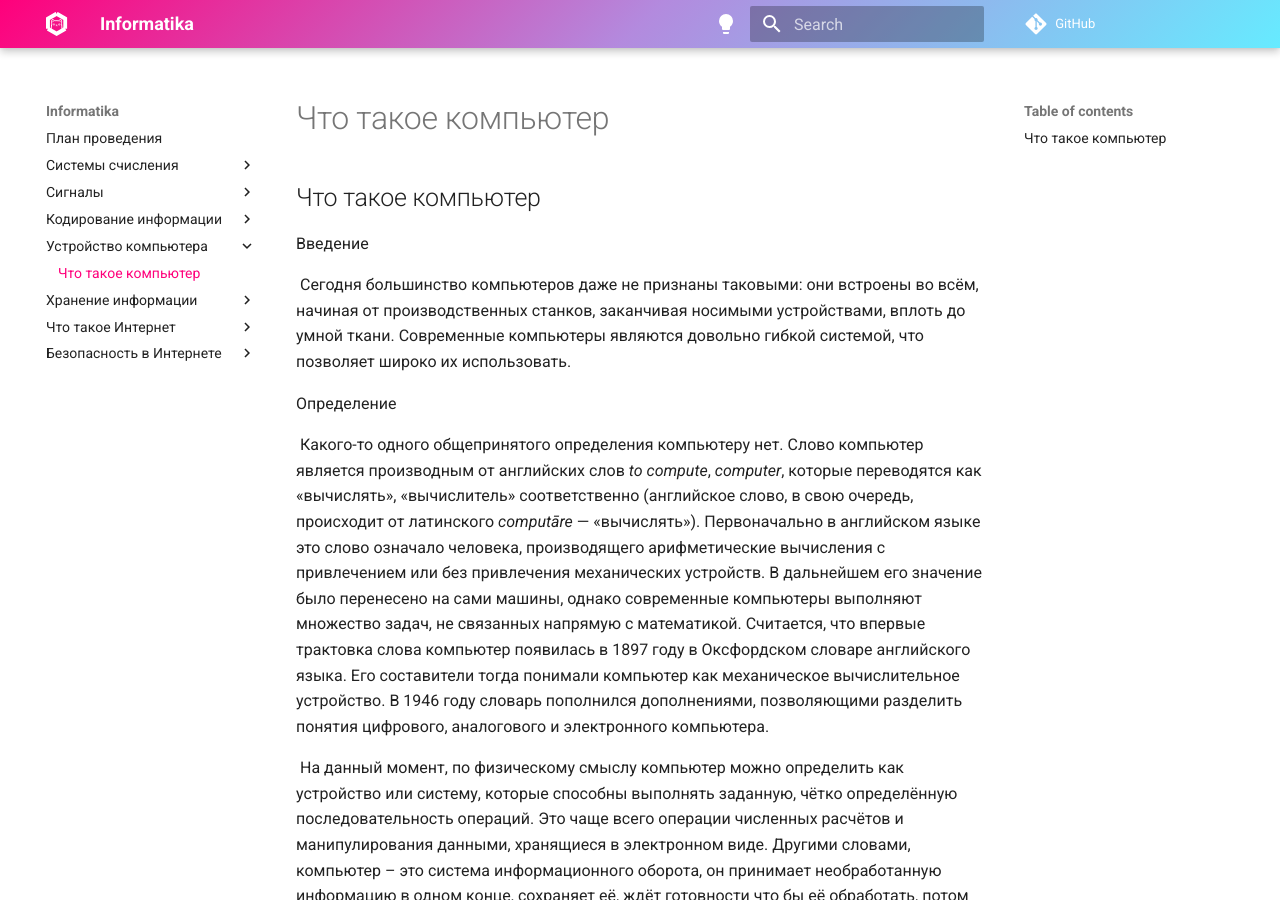
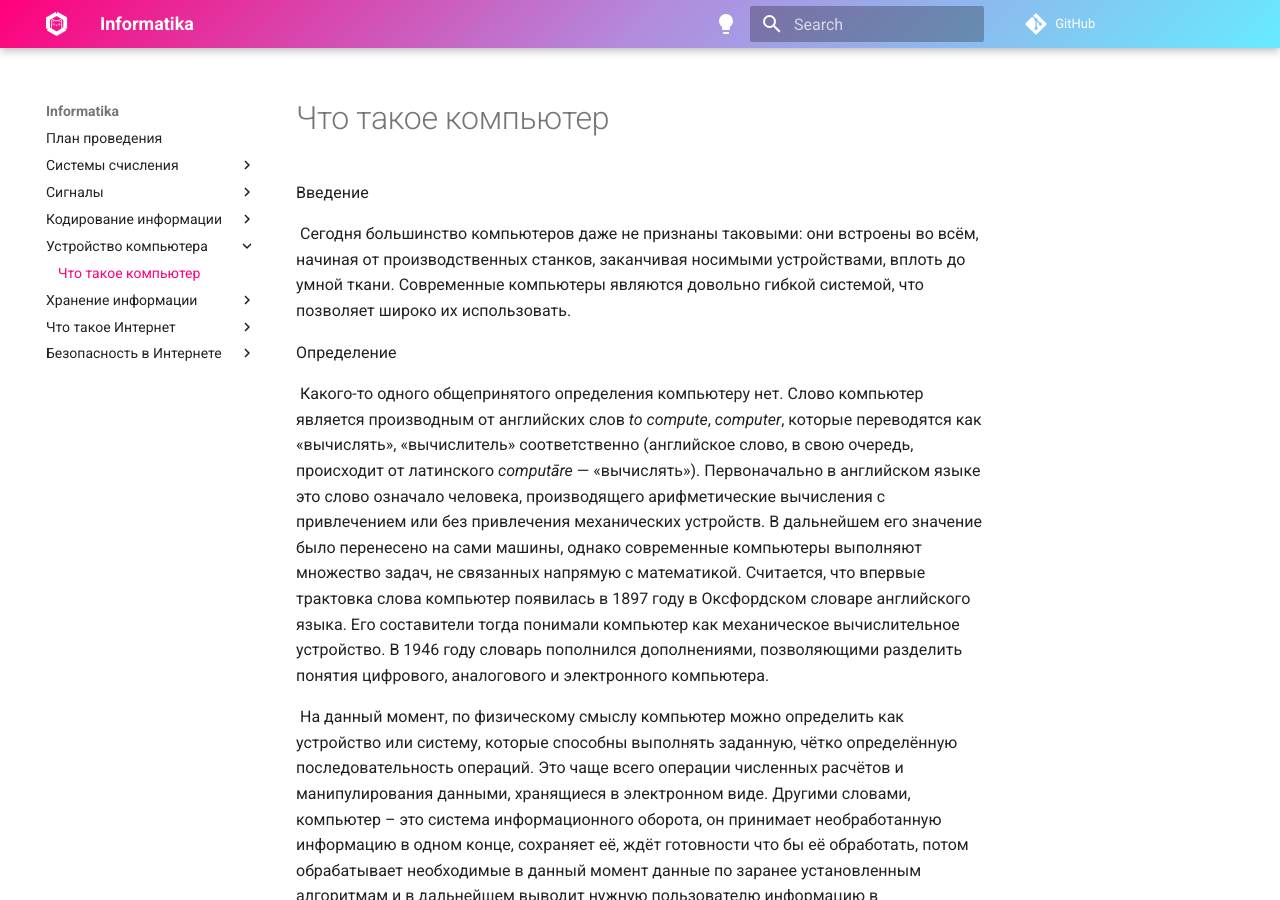
Before and after one commit to chabErch/Informatika, an MkDocs documentation site: the page built from docs/Устройство компьютера/Что такое компьютер.md, in a window 1280 px wide and 900 px high. Built offline with MkDocs 1.6.1 and Material for MkDocs 9.7.7, drawn with Linux system fonts in a browser that asks for light colours; comment, search, counter and statistics services are not loaded.

Commit message:
Update Что такое компьютер.md

```diff
--- a/docs/Устройство компьютера/Что такое компьютер.md
+++ b/docs/Устройство компьютера/Что такое компьютер.md
@@ -1,4 +1,4 @@
-## Что такое компьютер
+# Что такое компьютер
 
 Введение
 
```
